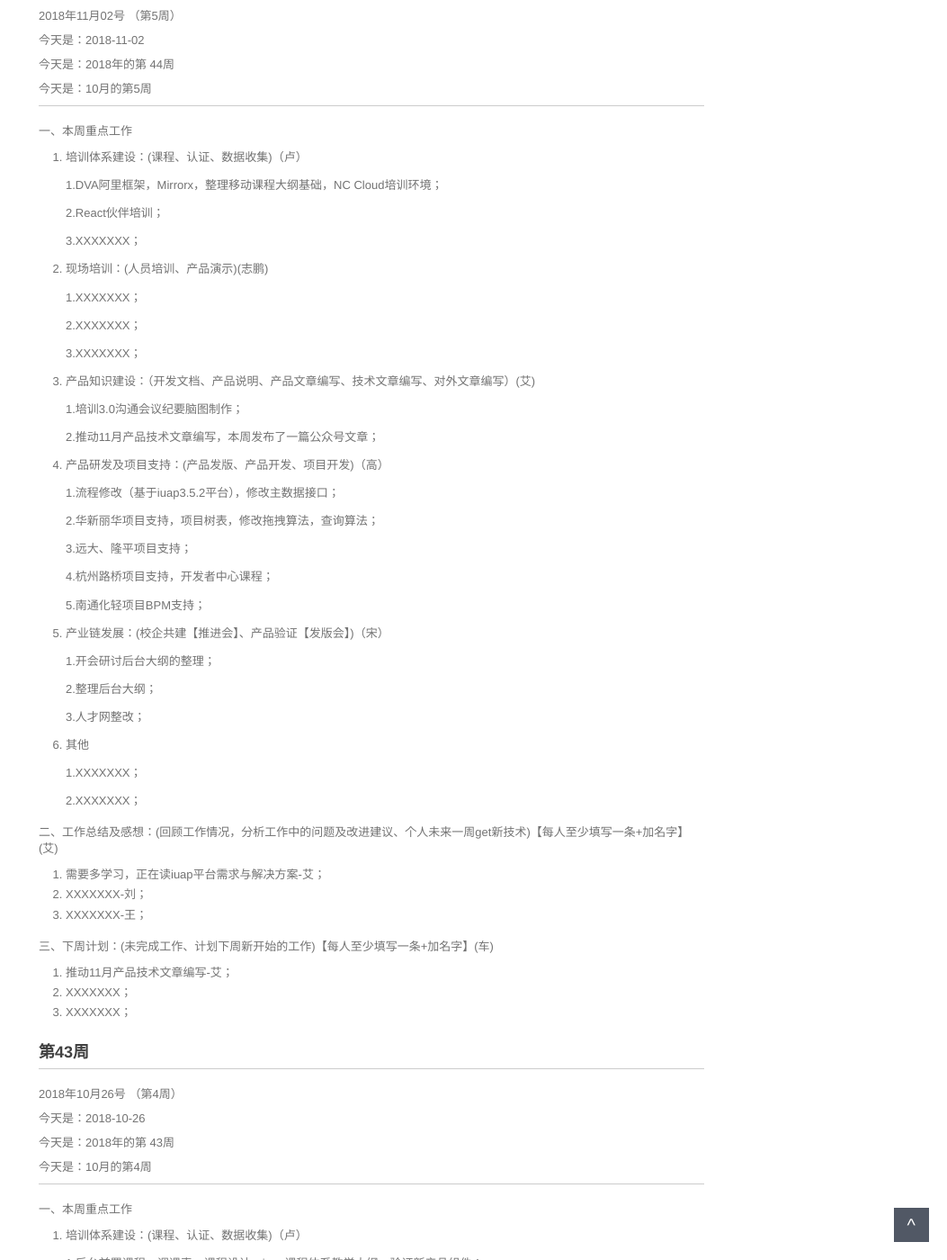
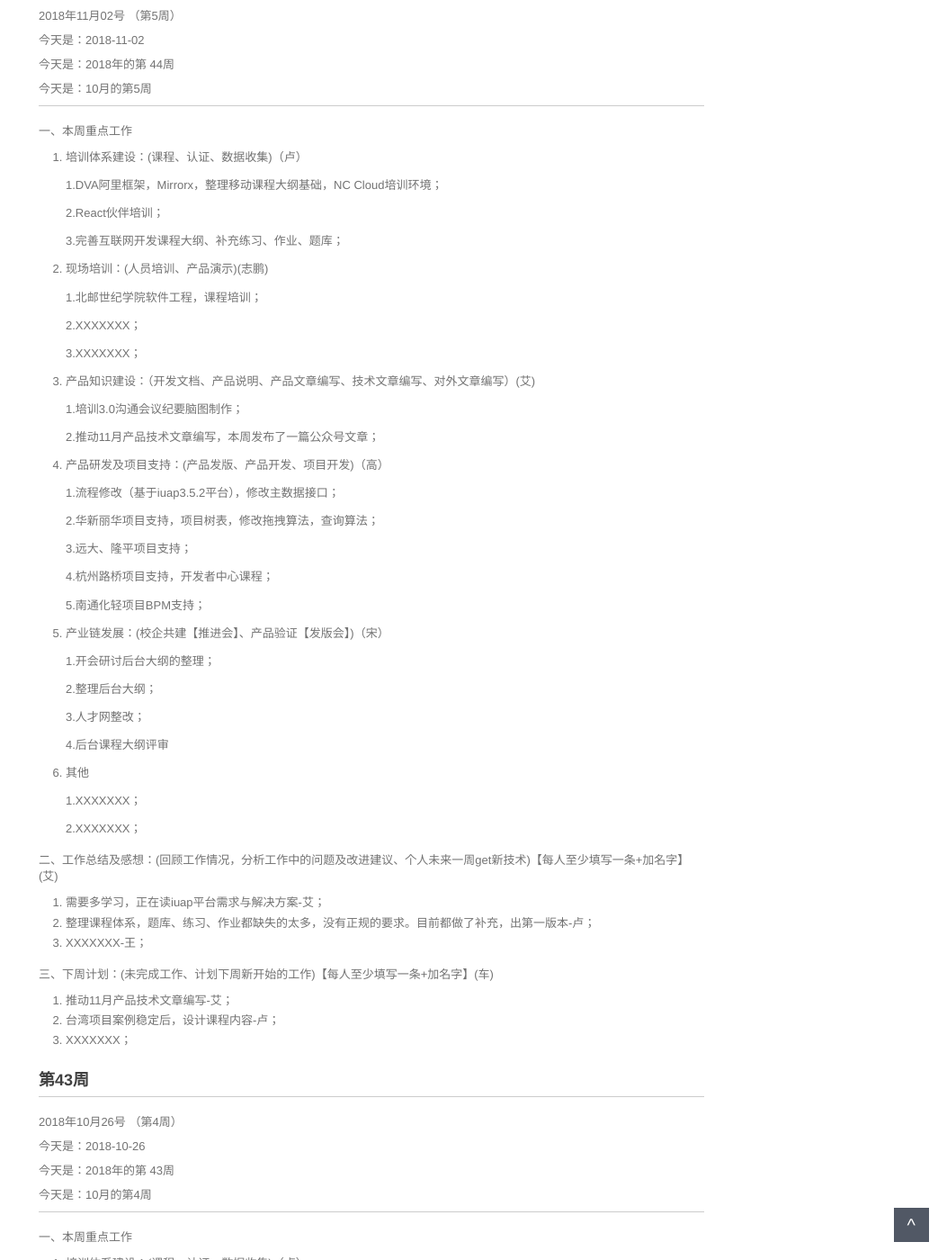
Before and after one commit to walllFlower/blog, a Jekyll site: the page built from _posts/2018-07-17-day_report_cxz.md, in a window 1280 px wide and 1400 px high, scrolled down 372 px. Shown: the whole window at 90% size, without its empty margins (227-1280 px from the left). Built offline with Jekyll 4.4.1, drawn with Linux system fonts in a browser that asks for light colours; comment, search, counter and statistics services are not loaded.

Commit message:
Update 2018-07-17-day_report_cxz.md

```diff
--- a/_posts/2018-07-17-day_report_cxz.md
+++ b/_posts/2018-07-17-day_report_cxz.md
@@ -30,11 +30,11 @@ categories: 技术运营工作周报
 
     2.React伙伴培训；
 
-    3.XXXXXXX；
+    3.完善互联网开发课程大纲、补充练习、作业、题库；
 
 2. 现场培训：(人员培训、产品演示)(志鹏)
 
-    1.XXXXXXX；
+    1.北邮世纪学院软件工程，课程培训；
 
     2.XXXXXXX；
 
@@ -67,6 +67,8 @@ categories: 技术运营工作周报
 
     3.人才网整改；
 
+    4.后台课程大纲评审
+
 6. 其他
 
     1.XXXXXXX；
@@ -76,13 +78,13 @@ categories: 技术运营工作周报
 二、工作总结及感想：(回顾工作情况，分析工作中的问题及改进建议、个人未来一周get新技术)【每人至少填写一条+加名字】(艾)
 
 1. 需要多学习，正在读iuap平台需求与解决方案-艾；
-2. XXXXXXX-刘；
+2. 整理课程体系，题库、练习、作业都缺失的太多，没有正规的要求。目前都做了补充，出第一版本-卢；
 3. XXXXXXX-王；
 
 三、下周计划：(未完成工作、计划下周新开始的工作)【每人至少填写一条+加名字】(车)
 
 1. 推动11月产品技术文章编写-艾；
-2. XXXXXXX；
+2. 台湾项目案例稳定后，设计课程内容-卢；
 3. XXXXXXX；
 
 
```
